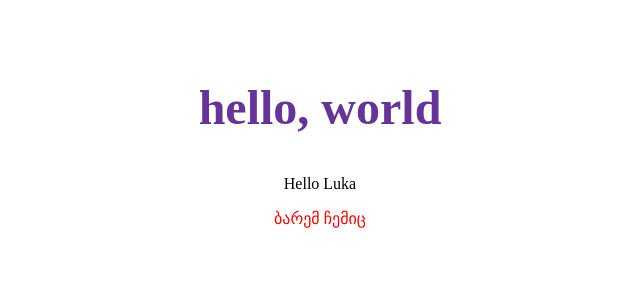
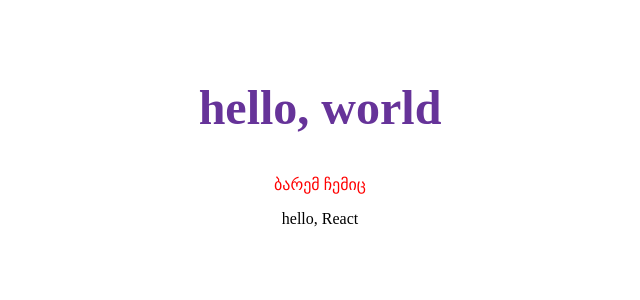
Before and after one commit to lukinoo/React-intern, a React (Vite) app: page / in a window 1280 px wide. Shown: the top 300 px of the page, without its empty margins (320-960 px from the left). Built offline with nearby package versions, Linux system fonts and the light colour scheme.

Commit message:
adding div tag

```diff
--- a/src/App.jsx
+++ b/src/App.jsx
@@ -4,9 +4,8 @@ function App() {
   return (
     <div className="App">
       <h2 className="title">hello, world</h2>
-      {/* create num counter */}
-      <span className="bar"> Hello Luka </span>
       <p className="foo">ბარემ ჩემიც</p>
+      <div>hello, React</div>
     </div>
   );
 }
```
